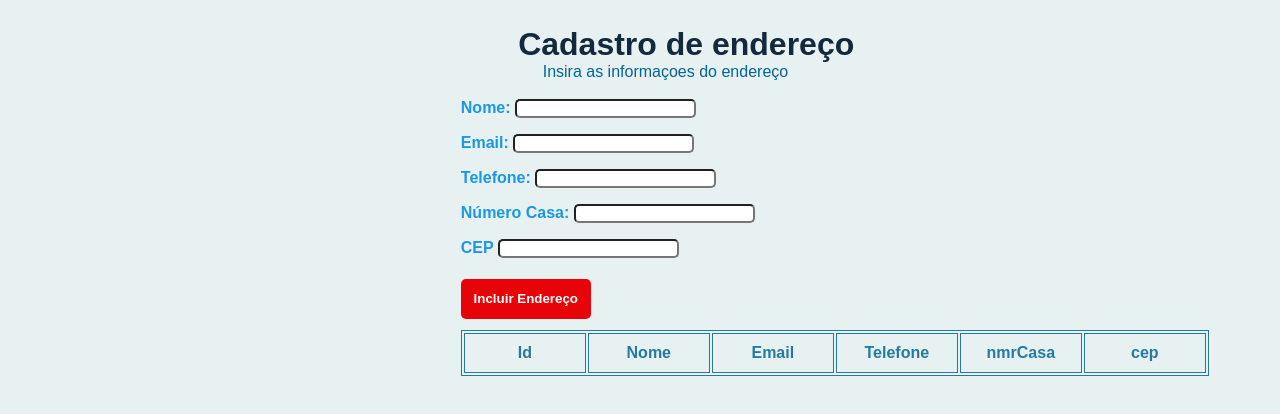
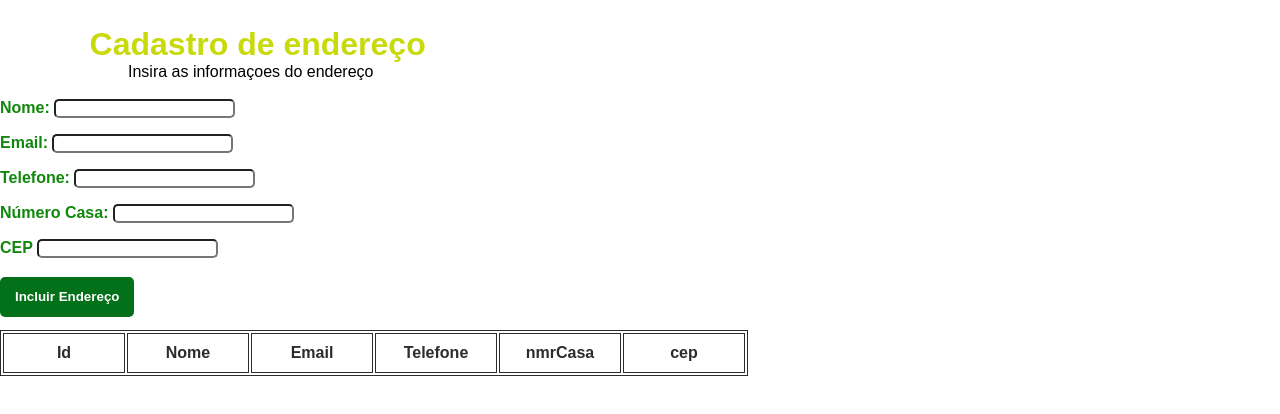
Before and after one commit to Matheus-Sardagna/TrabProg, a plain HTML site: page frontend/index.html in a window 1280 px wide. Drawn offline with nearby package versions, Linux system fonts and the light colour scheme; no server answers.

Commit message:
'finalizado'

```diff
--- a/frontend/formulario.css
+++ b/frontend/formulario.css
@@ -5,14 +5,14 @@
 
 #titulo{
     font-family: sans-serif;
-    color:#13293D;
+    color:#c9da0c;
     margin-left: 7%;
 
 }
 
 #disc {
     font-family: sans-serif;
-    color: #006494;
+    color: #000000;
     margin-left: 10%;
 }
 
@@ -21,11 +21,11 @@ fieldset {
 }
 
 body{
-    background-color:#E8F1F2;
+    background-color:#ffffff;
     font-family: sans-serif;
     font-size: 1em;
-    color:#247BA0;
-    margin-left:36%;
+    color:#2d2c2d;
+    margin: left 0%;
     margin-top:2%;
     justify-content: center;
 }
@@ -41,15 +41,15 @@ margin-bottom: 1em;
 
 .camp label{
     margin-bottom: 0.2em;
-    color: #1b98e0;
+    color: #11870d;
 }
 
 .button {
-    font-size: 1.2em;
-    background:#006494;
+    font-size: 1.5em;
+    background:#519400;
     border: 0;
     margin-bottom: 1em;
-    color:#006494;
+    color:#00942f;
     padding: 0.2em 0.6em;
     position: absolute;
     top:90%;
@@ -63,7 +63,7 @@ margin-bottom: 1em;
     min-width: 130px;
     height: 40px;
     color: #fff;
-    padding: 5px 10px;
+    padding: 5px 15px;
     font-weight: bold;
     cursor: pointer;
     transition: all 0.3s ease;
@@ -72,9 +72,8 @@ margin-bottom: 1em;
     outline: none;
     border-radius: 5px;
     border: none;
-    background: #3a86ff;
+    background: #03701a;
     box-shadow: 0 5px #4433ff;
-    animation: pisca .9s linear infinite;
   }
   .btIncluir {
     box-shadow: 0 3px #4433ff;
@@ -82,7 +81,7 @@ margin-bottom: 1em;
   }
   .btIncluir {
     box-shadow: 0 0 #4433ff;
-    top: 5px;
+    top: 3px;
   }
 
 
@@ -94,16 +93,3 @@ margin-bottom: 1em;
     width: 100px;
     padding: 10px;
   }
-
-
-
-
-/*body {
-    animation: pisca .9s linear infinite;
-}
-*/
-@keyframes pisca {
-    0% { background-color: rgb(111, 14, 207); }
-    50% { background-color: #ff0000; }
-    100% { background-color: #1a2847; }
-}
```
